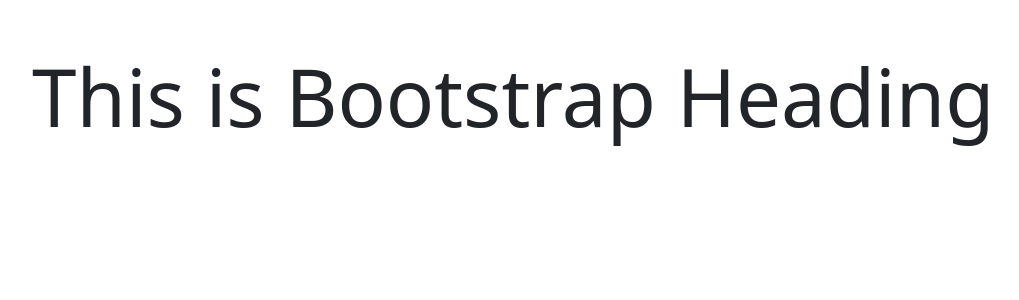
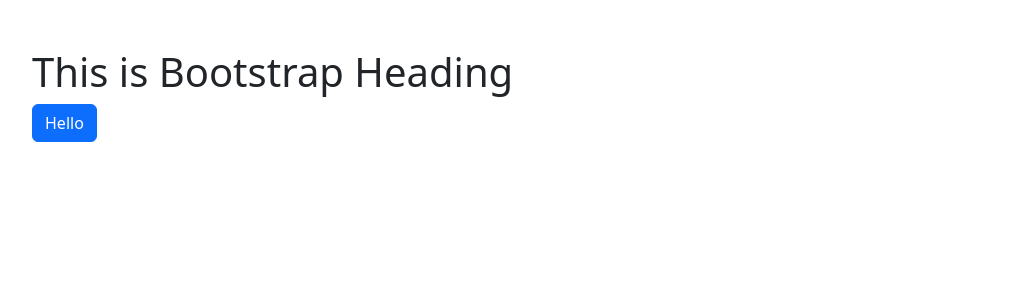
Before and after one commit to ntl-alyan/revanced-app, a Next.js app: page /dashboard in a window 1280 px wide. Shown: the top 300 px of the page, without its empty margins (50-1069 px from the left). Built offline with nearby package versions, Linux system fonts and the light colour scheme.

Commit message:
button added

```diff
--- a/src/app/dashboard/page.js
+++ b/src/app/dashboard/page.js
@@ -3,9 +3,10 @@
 
 export default function Page() {
   return (
-    <div className="container mt-5">
-      <h1 className="display-1">This is Bootstrap Heading</h1>
+	<div className="container mt-5">
+	  <h1 className="primary">This is Bootstrap Heading</h1>
+	  <button className='btn btn-primary'>Hello</button>
 
-    </div>
+	</div>
   );
 }
```
